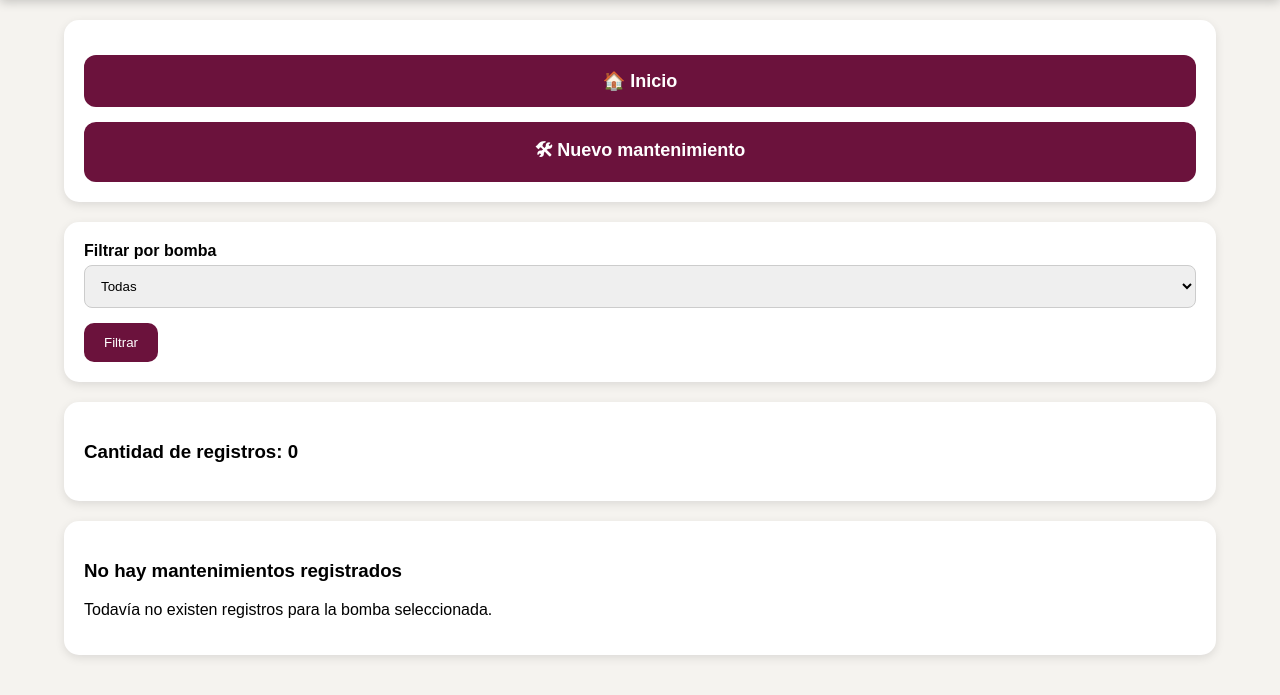
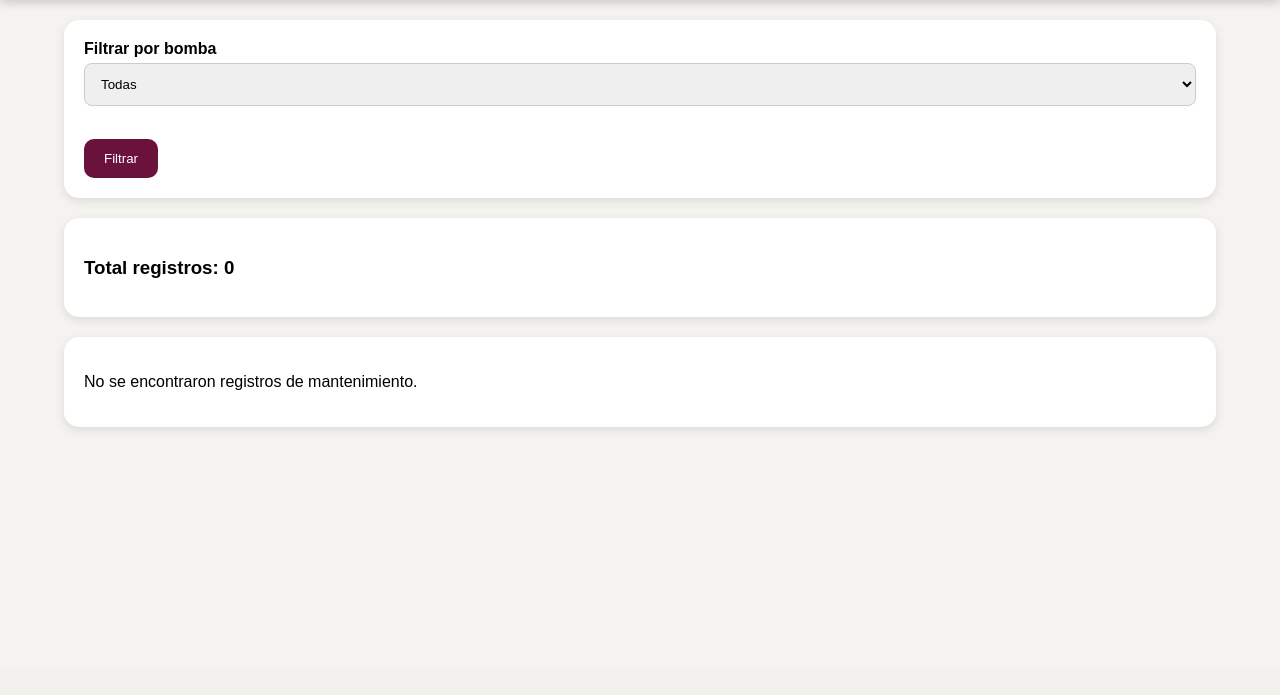
Before and after one commit to encuestasuedc-droid/sgm-bombas-sve, a Flask app: page /historial in a window 1280 px wide. Shown: the part 131-826 px from the top of the page. After the commit the page ends 560 px from the top, so only its background shows below. Run offline with Flask 3, Linux system fonts and the light colour scheme; data that the repository does not hold is empty.

Commit message:
historial.html

```diff
--- a/templates/historial.html
+++ b/templates/historial.html
@@ -1,10 +1,7 @@
 <!DOCTYPE html>
-<html lang="es">
+<html>
 <head>
-    <meta charset="UTF-8">
-    <meta name="viewport" content="width=device-width, initial-scale=1.0">
     <title>Historial de Mantenimientos</title>
-    <!-- CORREGIDO: Se agregó la etiqueta <link> para el CSS -->
     <link rel="stylesheet" href="{{ url_for('static', filename='css/style.css') }}">
 </head>
 <body>
@@ -13,38 +10,27 @@
     </header>
 
     <div class="container">
-        <!-- Botones de navegación -->
-        <div class="card de-navegacion">
-            <!-- CORREGIDO: Se restauraron las etiquetas <a> y las rutas de Flask -->
-            <a href="{{ url_for('inicio') }}" class="btn">🏠 Inicio</a>
-            <a href="{{ url_for('nuevo_mantenimiento') }}" class="btn">🛠 Nuevo mantenimiento</a>
-        </div>
-
-        <!-- Filtro por bomba -->
+        <!-- Tarjeta de Filtro -->
         <div class="card">
-            <!-- CORREGIDO: Se restauró la etiqueta <form> de apertura -->
-            <form method="GET" action="{{ url_for('historial_mantenimientos') }}">
-                <label for="bomba">
-                    <strong>Filtrar por bomba</strong>
-                </label>
-                <select id="bomba" name="bomba">
+            <form method="GET">
+                <label><b>Filtrar por bomba</b></label>
+                <select name="bomba">
                     <option value="">Todas</option>
                     {% for i in range(1, 24) %}
-                    <option value="C{{ i }}" {% if request.args.get('bomba') == 'C' ~ i|string %} selected {% endif %}>
-                        C{{ i }}
-                    </option>
+                        <option value="C{{i}}"> C{{i}} </option>
                     {% endfor %}
                 </select>
-                <button type="submit">Filtrar</button>
+                <br><br>
+                <button type="submit"> Filtrar </button>
             </form>
         </div>
 
-        <!-- Cantidad de registros -->
+        <!-- Tarjeta de Contador -->
         <div class="card">
-            <h3>Cantidad de registros: {{ registros|length }}</h3>
+            <h3>Total registros: {{ registros|length }}</h3>
         </div>
 
-        <!-- Listado de mantenimientos -->
+        <!-- Listado de Registros -->
         {% if registros %}
             {% for r in registros %}
                 <div class="card">
@@ -53,13 +39,12 @@
                     <p><strong>⚙️ Componente:</strong> {{ r.componente }}</p>
                     <p><strong>👤 Responsable:</strong> {{ r.responsable }}</p>
                     <p><strong>💰 Costo:</strong> ${{ r.costo }}</p>
-                <p><strong>📝 Observación:</strong> {{ r.observacion }}</p>
+                    <p><strong>📝 Descripción:</strong> {{ r.descripcion }}</p>
                 </div>
             {% endfor %}
         {% else %}
             <div class="card">
-                <h3>No hay mantenimientos registrados</h3>
-                <p>Todavía no existen registros para la bomba seleccionada.</p>
+                <p>No se encontraron registros de mantenimiento.</p>
             </div>
         {% endif %}
     </div>
```
Lines whose indentation alone changed are shown as unchanged.
